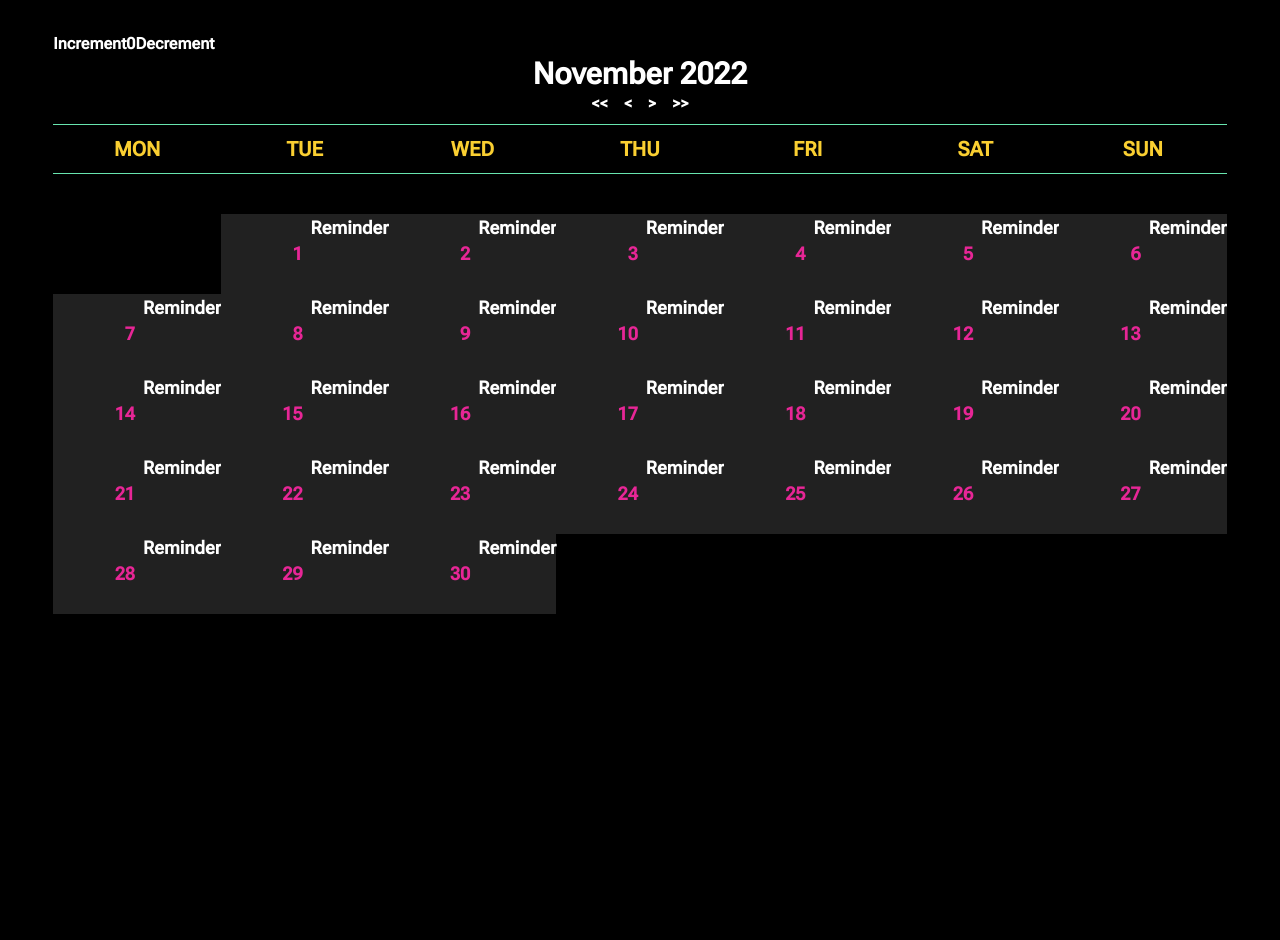
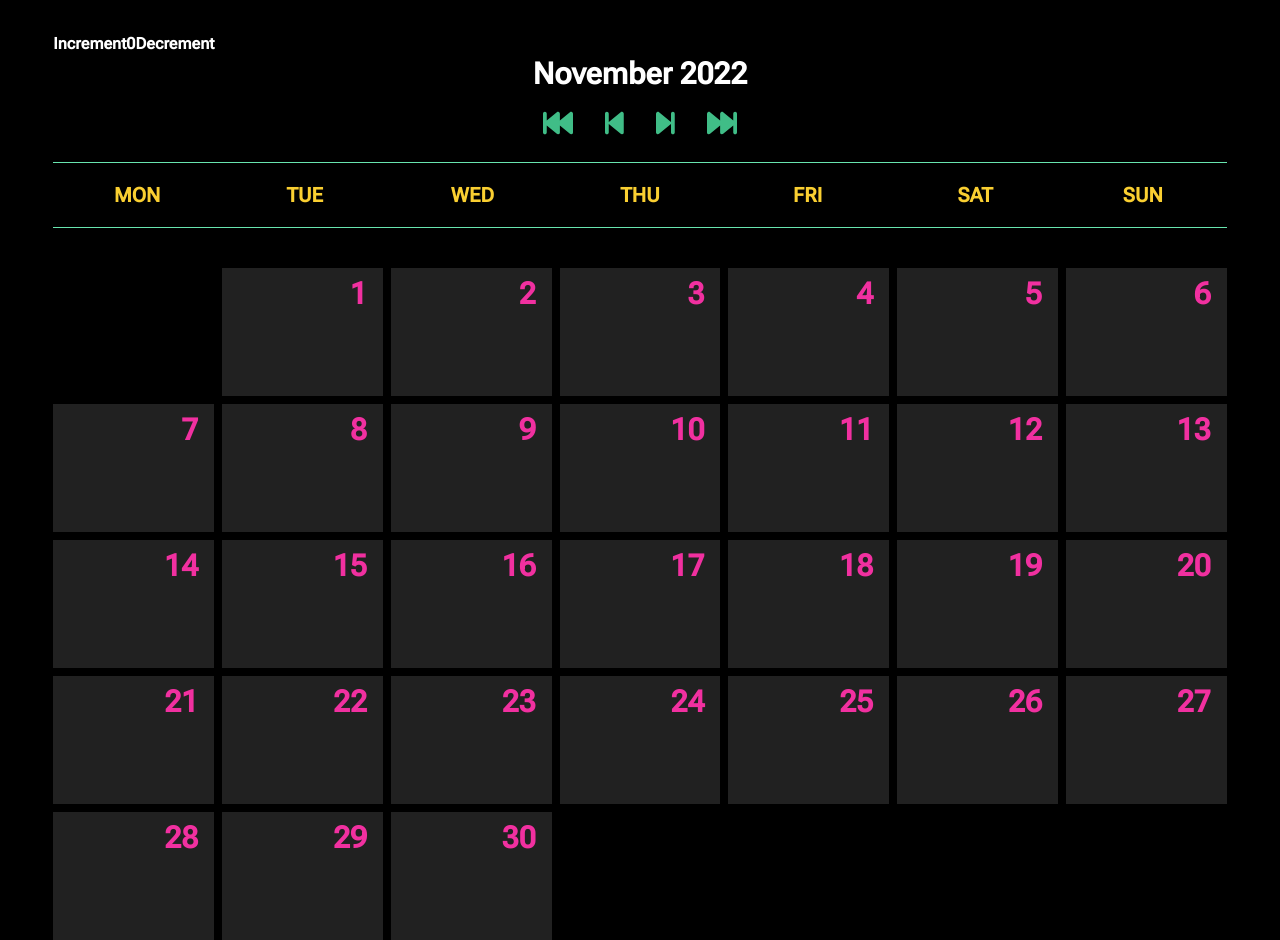
Before and after one commit to micTrb/synthwave-calendar, a React (Vite) app: page / in a window 1280 px wide. Before the commit the page ends 832 px from the top, so only its background shows below. Built offline with nearby package versions, Linux system fonts and the light colour scheme.

Commit message:
Reminder added

```diff
--- a/package.json
+++ b/package.json
@@ -9,6 +9,10 @@
     "preview": "vite preview"
   },
   "dependencies": {
+    "@fortawesome/fontawesome-svg-core": "^6.2.0",
+    "@fortawesome/free-solid-svg-icons": "^6.2.0",
+    "@fortawesome/react-fontawesome": "^0.2.0",
+    "@headlessui/react": "^1.7.4",
     "@reduxjs/toolkit": "^1.9.0",
     "clsx": "^1.2.1",
     "date-fns": "^2.29.3",
--- a/src/components/Calendar.tsx
+++ b/src/components/Calendar.tsx
@@ -1,5 +1,6 @@
 import React from "react";
 import Cell from "./Cell";
+import clsx from "clsx";
 
 import { weekdays } from "../configs/Weekdays";
 import {
@@ -11,6 +12,10 @@ import {
   add,
 } from "date-fns";
 import { Header } from "./Header";
+import { RootState } from "../redux/store";
+import { compareDates } from "../utils/compareDates";
+import { Reminder } from "../redux/ReminderSlice";
+import { useSelector } from "react-redux";
 
 interface Props {
   value?: Date;
@@ -25,39 +30,63 @@ const Calendar: React.FC<Props> = ({ value = new Date(), onChange }) => {
   const prefixDays = startDate.getDay() - 1;
   const suffixDays = 7 - endDate.getDay();
 
+  const reminders = useSelector(
+    (state: RootState) => state.reminders.reminders
+  );
+
+  const hasReminder = (date: Date) => {
+    let hasReminder = reminders.some((reminder: Reminder) =>
+      compareDates(reminder.date, date)
+    );
+    return hasReminder;
+  };
+
   return (
     <div className="">
       <Header value={value} onChange={onChange} />
 
       <div className="mt-2 mx-auto w-full">
-
         <div className="grid grid-cols-7 border-blue-400 border-t border-b border-green-400 items-center justify-center text-center">
           {weekdays.map((day, index) => (
             <div
               key={index}
-              className="h-12 flex items-start justify-end cursor-pointer"
+              className="m-2 h-12 flex items-start justify-end cursor-pointer"
             >
               <p className="m-auto text-xl text-yellow-500 uppercase">{day}</p>
             </div>
           ))}
         </div>
 
-        <div className="mt-10 grid grid-cols-7 items-center justify-center text-center">
+        <div className="mt-10 gap-2 grid grid-cols-7 items-center justify-center text-center">
           {Array.from({ length: prefixDays }).map((_, index) => {
-            return <div className="" key={index} />;
+            return <div className="m-2" key={index} />;
           })}
 
           {Array.from({ length: numDays }).map((_, index) => {
-            const date = index + 1;
-            console.log(value);
+            const day = index + 1;
+            const year = startDate.getFullYear();
+            const month = startDate.getMonth();
+            const date = new Date(year, month, day);
+            let hasRem = hasReminder(date);
+
             return (
               <Cell
-                key={date}
-                date={new Date()}
-                className="text-lg border-black-500 bg-black-500 hover:border-green-500 hover:border hover:text-4xl text-pink-500
+                key={day}
+                hasReminder={hasRem}
+                date={date}
+                onClick={() => console.log(date)}
+                className="text-3xl border-black-500 bg-black-500 hover:border-green-500
+                hover:border text-pink-400
                 flex items-start justify-end cursor-pointer transition-all duration-400"
               >
-                <p className="my-auto mr-2">{date}</p>
+                <p
+                  className={clsx("my-2 mr-4", {
+                    "border-b-8 border-green-500": hasRem, //always applies
+                  })}
+                >
+
+                  {day}
+                </p>
               </Cell>
             );
           })}
--- a/src/components/Cell.tsx
+++ b/src/components/Cell.tsx
@@ -1,30 +1,31 @@
-import React from 'react'
-import clsx from 'clsx';
-import { RootState } from '../redux/store';
-import { useSelector } from 'react-redux';
+import React from "react";
+import clsx from "clsx";
+import { RootState } from "../redux/store";
+import { useSelector } from "react-redux";
+import { isEqual } from "date-fns";
+import { Reminder } from "../redux/ReminderSlice";
+import { compareDates } from "../utils/compareDates";
+import { has } from "immer/dist/internal";
+import { FontAwesomeIcon } from '@fortawesome/react-fontawesome'
+import { faBell, faEnvelope } from '@fortawesome/free-solid-svg-icons'
+
 
 interface Props extends React.PropsWithChildren {
-    onClick?: () => void,
-    className?: string,
-    date: Date
+  onClick?: () => void;
+  className?: string;
+  date: Date;
+  hasReminder: Boolean;
 }
 
-const Cell:React.FC<Props> = ({onClick, className, children, date}) => {
+const Cell: React.FC<Props> = ({ onClick, className, children, date, hasReminder }) => {
+  const reminders = useSelector( (state: RootState) => state.reminders.reminders );
 
-  const reminders = useSelector((state: RootState) => state.reminders);
-
-  console.log(date);
 
   return (
-    <div
-      onClick={onClick}
-      className={clsx(
-        `w-full h-20 p-auto`,
-        className)}>
+    <div onClick={onClick} className={clsx(`h-32 p-auto`, className)}>
       {children}
-      <p className="text-white">Reminder</p>
     </div>
-  )
-}
+  );
+};
 
-export default Cell
+export default Cell;
--- a/src/components/Header.tsx
+++ b/src/components/Header.tsx
@@ -1,7 +1,9 @@
 import React from "react";
 import Cell from "./Cell";
 
-import { sub, format, add } from "date-fns";
+import { sub, format, add, nextMonday } from "date-fns";
+import { FontAwesomeIcon } from "@fortawesome/react-fontawesome";
+import { faBackward, faBackwardFast, faBackwardStep, faForward, faForwardFast, faForwardStep } from "@fortawesome/free-solid-svg-icons";
 
 interface Props {
   value?: Date;
@@ -18,10 +20,26 @@ export const Header: React.FC<Props> = ({ value = new Date(), onChange }) => {
     <div className="text-white">
       <h1 className="text-center text-3xl ">{format(value, "LLLL yyyy")}</h1>
       <div className="w-full flex flex-row items-center justify-center text-center">
-        <div className="mx-2 cursor-pointer" onClick={prevYear}>{"<<"}</div>
-        <div className="mx-2 cursor-pointer" onClick={prevMonth}>{"<"}</div>
-        <div className="mx-2 cursor-pointer" onClick={addMonth}>{">"}</div>
-        <div className="mx-2 cursor-pointer" onClick={addYear}>{">>"}</div>
+        <FontAwesomeIcon
+          onClick={prevYear}
+          icon={faBackwardFast}
+          className="m-4 text-green-800 text-3xl transition-all duration-200 cursor-pointer hover:text-green-100"
+        />
+        <FontAwesomeIcon
+          onClick={prevMonth}
+          icon={faBackwardStep}
+          className="m-4 text-green-800 text-3xl transition-all duration-200 cursor-pointer hover:text-green-100"
+        />
+        <FontAwesomeIcon
+          onClick={addMonth}
+          icon={faForwardStep}
+          className="m-4 text-green-800 text-3xl transition-all duration-200 cursor-pointer hover:text-green-100"
+        />
+        <FontAwesomeIcon
+          onClick={addYear}
+          icon={faForwardFast}
+          className="m-4 text-green-800 text-3xl transition-all duration-200 cursor-pointer hover:text-green-100"
+        />
       </div>
     </div>
   );
--- /dev/null
+++ b/src/utils/compareDates.ts
@@ -0,0 +1,17 @@
+import { isEqual } from 'date-fns';
+
+export function compareDates(dateLeft: Date, dateRight: Date): boolean {
+
+  const d1 = dateLeft.getDate();
+  const m1 = dateLeft.getMonth();
+  const y1 = dateLeft.getFullYear();
+
+  const d2 = dateRight.getDate();
+  const m2 = dateRight.getMonth();
+  const y2 = dateRight.getFullYear();
+
+  const newDateLeft = new Date(y1, m1, d1);
+  const newDateRight = new Date(y2, m2, d2);
+
+  return isEqual(newDateLeft, newDateRight);
+}
```
Also changed, not shown: 1 other file (tests, documents, lock files or other folders).
